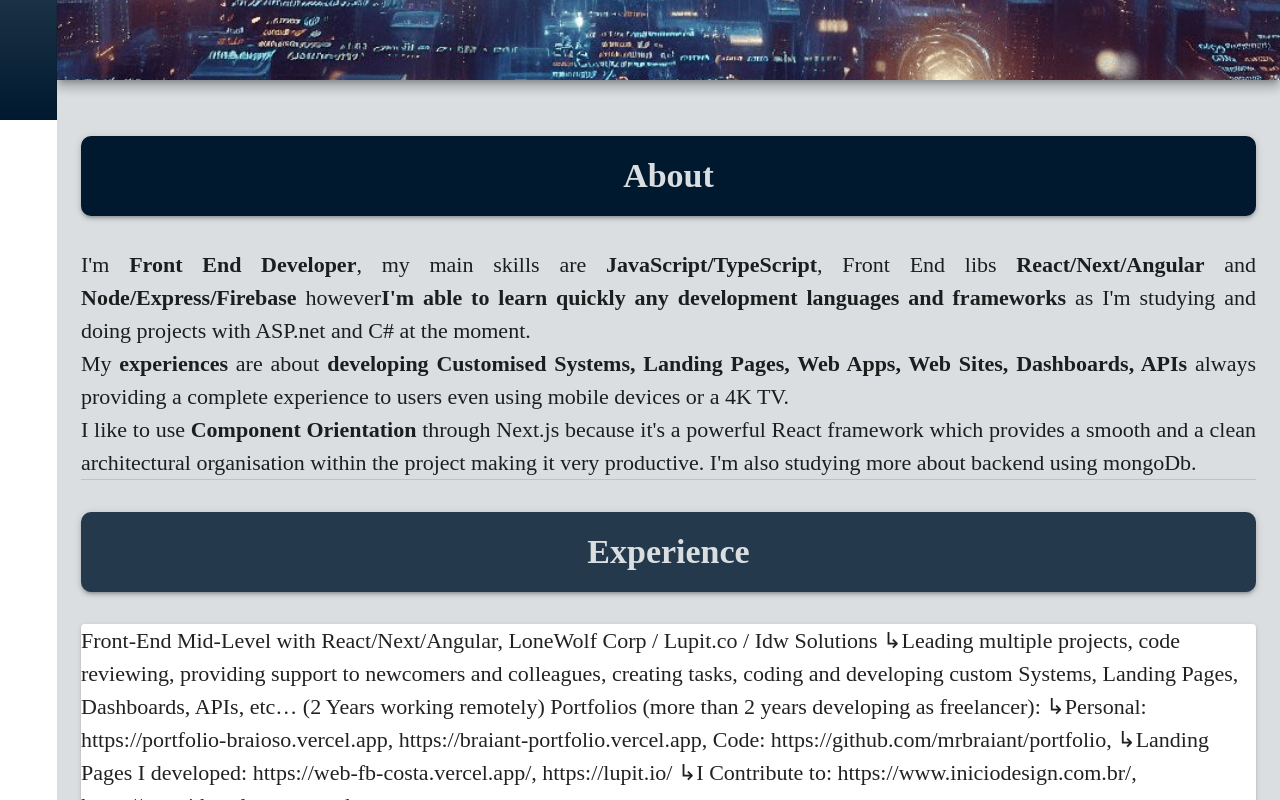
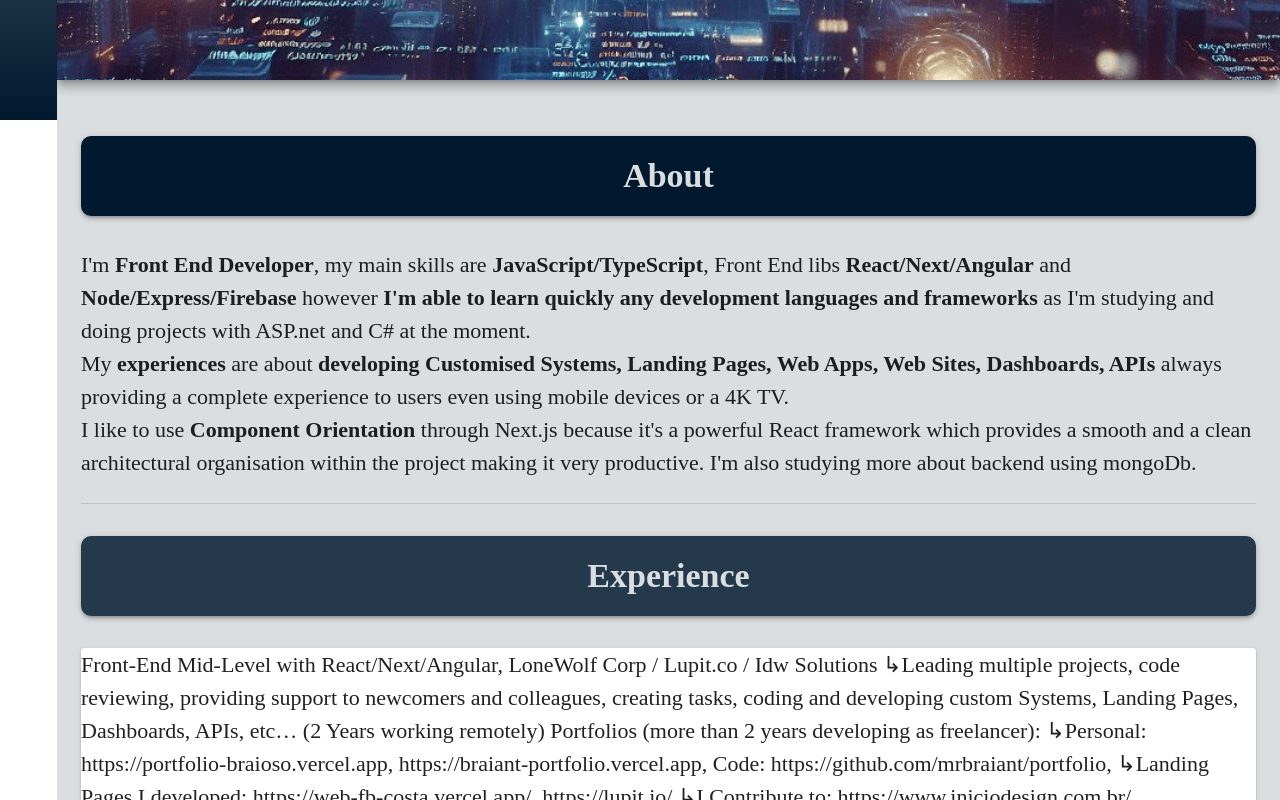
Before and after one commit to mrbraiant/new-portfolio, a Next.js app: page / in a window 1280 px wide. Shown: the part 680-1480 px from the top of the page. Built offline with nearby package versions, Linux system fonts and the light colour scheme; a web font is replaced by a local one.

Commit message:
build: creating new sections components

```diff
--- a/src/app/components/homeSection/index.tsx
+++ b/src/app/components/homeSection/index.tsx
@@ -19,7 +19,10 @@ export const Section = ({
 }: SectionProps) => {
   return (
     <>
-      <div id={String(sectionName).toLowerCase()}>
+      <div
+        id={String(sectionName).toLowerCase()}
+        style={{ marginBottom: '1.5rem' }}
+      >
         <SectionTitle
           title={sectionName}
           backgroundColor={titleBackgroundColor}
--- a/src/app/components/templates/home/sections/aboutSection/index.tsx
+++ b/src/app/components/templates/home/sections/aboutSection/index.tsx
@@ -4,12 +4,12 @@ import { Text } from '@components/text';
 export const AboutSection = () => {
   return (
     <Section sectionName="About">
-      <Text textAlign="justify">
+      <Text>
         I&apos;m <strong>Front End Developer</strong>, my
         main skills are{' '}
         <strong>JavaScript/TypeScript</strong>, Front End
         libs <strong>React/Next/Angular</strong> and{' '}
-        <strong>Node/Express/Firebase</strong> however
+        <strong>Node/Express/Firebase</strong> however{' '}
         <strong>
           I&apos;m able to learn quickly any development
           languages and frameworks
--- a/src/app/components/templates/home/sections/contactSection/styles.ts
+++ b/src/app/components/templates/home/sections/contactSection/styles.ts
@@ -6,7 +6,7 @@ export const ContactContent = styled(Paper)({
   alignItems: 'center',
   padding: '0.5rem',
   borderRadius: '15px',
-  marginBottom: '2rem',
+  marginBottom: '0.5rem',
   width: 'fit-content',
 });
 
```
